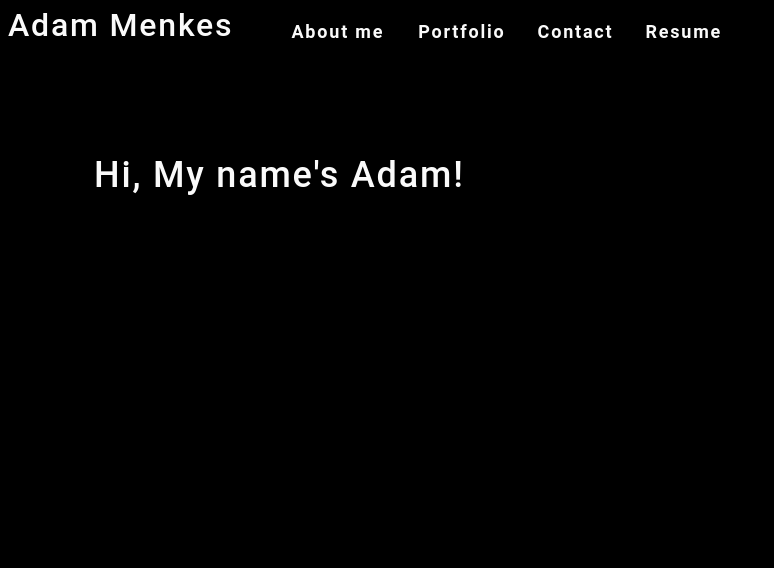
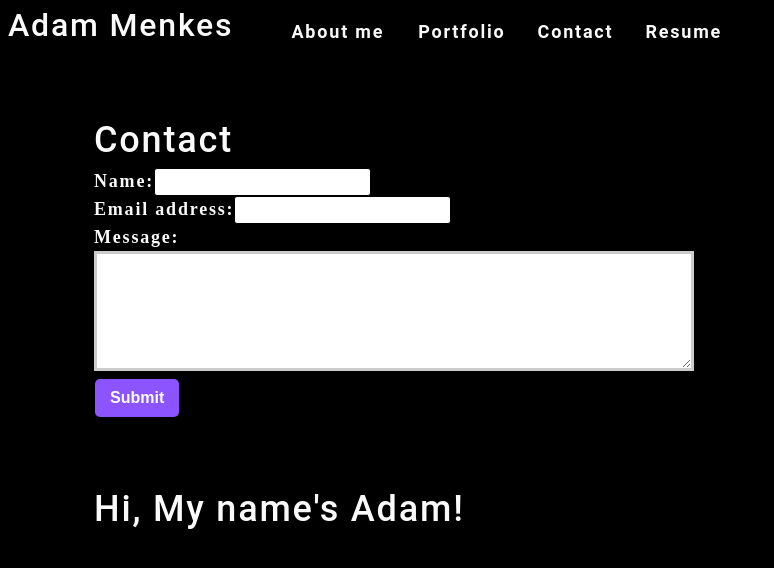
Before and after one commit to amenkes24/20_React_Portfolio, a React (Create React App) app in the folder adam-port/: page / in a window 1280 px wide. Shown: the top 568 px of the page, without its empty margins (0-774 px from the left). Built offline with nearby package versions, Linux system fonts and the light colour scheme.

Commit message:
validate contact form

```diff
--- a/adam-port/src/App.js
+++ b/adam-port/src/App.js
@@ -1,12 +1,14 @@
 import React from 'react';
 import Nav from './components/Nav';
 import About from './components/About';
+import ContactForm from './components/Contact';
 
 function App() {
   return (
     <div>
       <Nav></Nav>
       <main>
+        <ContactForm></ContactForm>
         <About></About>
       </main>
     </div>
--- a/adam-port/src/components/Contact/index.js
+++ b/adam-port/src/components/Contact/index.js
@@ -1,21 +1,42 @@
-import React from "react";
+import React, { useState } from "react";
 
 function ContactForm() {
+  const [formState, setFormState] = useState({
+    name: "",
+    email: "",
+    message: "",
+  });
+  const { name, email, message } = formState;
+
+  function handleChange(e) {
+    setFormState({...formState, [e.target.name]: e.target.value });
+  }
+
+  function handleSubmit(e) {
+      e.preventDefault();
+      console.log(formState);
+  }
+
   return (
     <section>
       <h1>Contact</h1>
-      <form id="contact-form">
+      <form id="contact-form" onSubmit={handleSubmit} >
         <div>
           <label htmlFor="name">Name:</label>
-          <input type="text" name="name" />
+          <input
+            type="text"
+            name="name"
+            defaultValue={name}
+            onChange={handleChange}
+          />
         </div>
         <div>
           <label htmlFor="email">Email address:</label>
-          <input type="email" name="email" />
+          <input type="email" name="email" defaultValue={email} onChange={handleChange} />
         </div>
         <div>
           <label htmlFor="message">Message:</label>
-          <textarea name="message" rows="5" />
+          <textarea name="message" rows="5" defaultValue={message} onChange={handleChange} />
           <button type="submit">Submit</button>
         </div>
       </form>
```
